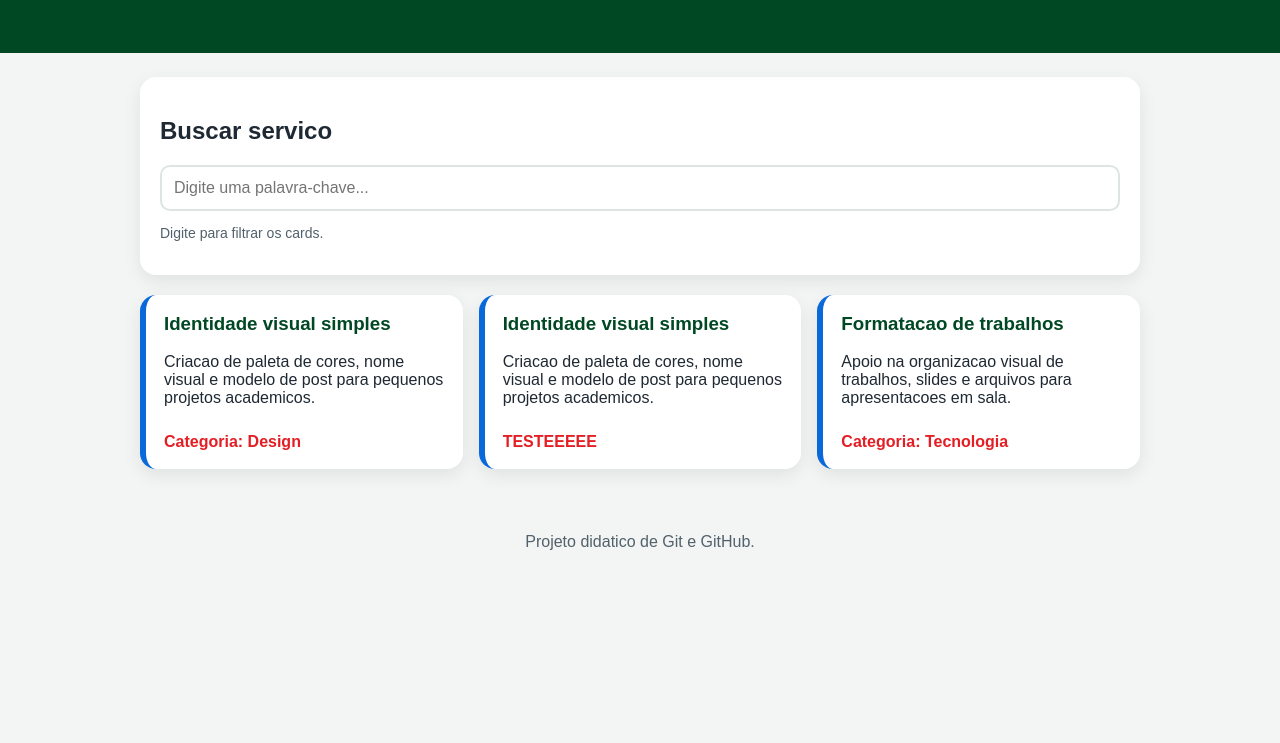
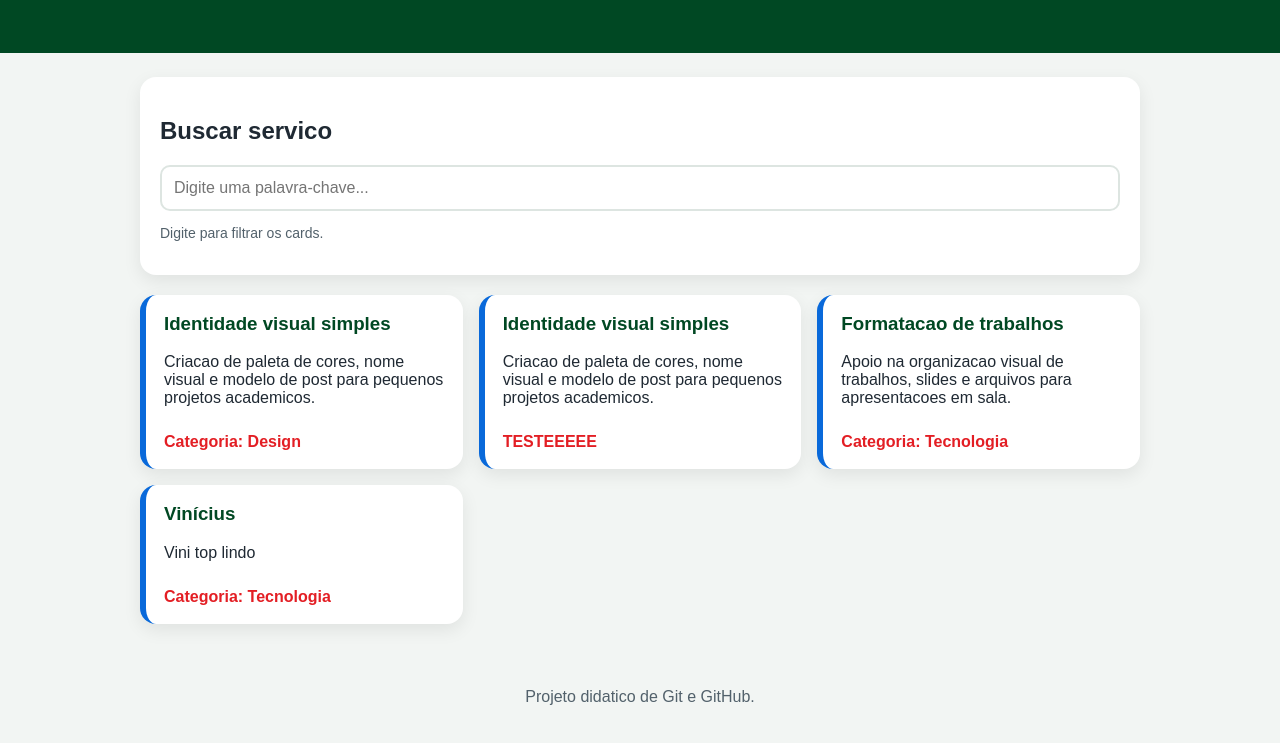
Before and after one commit to vinisnzy/mural-servicos-turma, a plain HTML site: page index.html in a window 1280 px wide. Shown: the part 203-946 px from the top of the page. Before the commit the page ends 800 px from the top, so only its background shows below. Drawn offline with Linux system fonts and the light colour scheme.

Commit message:
feat: Adiciona o primeiro card de serviço

```diff
--- a/index.html
+++ b/index.html
@@ -54,6 +54,14 @@
         </p>
         <span>Categoria: Tecnologia</span>
       </article>
+
+      <article class="card" data-categoria="tecnologia">
+        <h3>Vinícius</h3>
+        <p>
+          Vini top lindo
+        </p>
+        <span>Categoria: Tecnologia</span>
+      </article>
     </section>
   </main>
 
```
